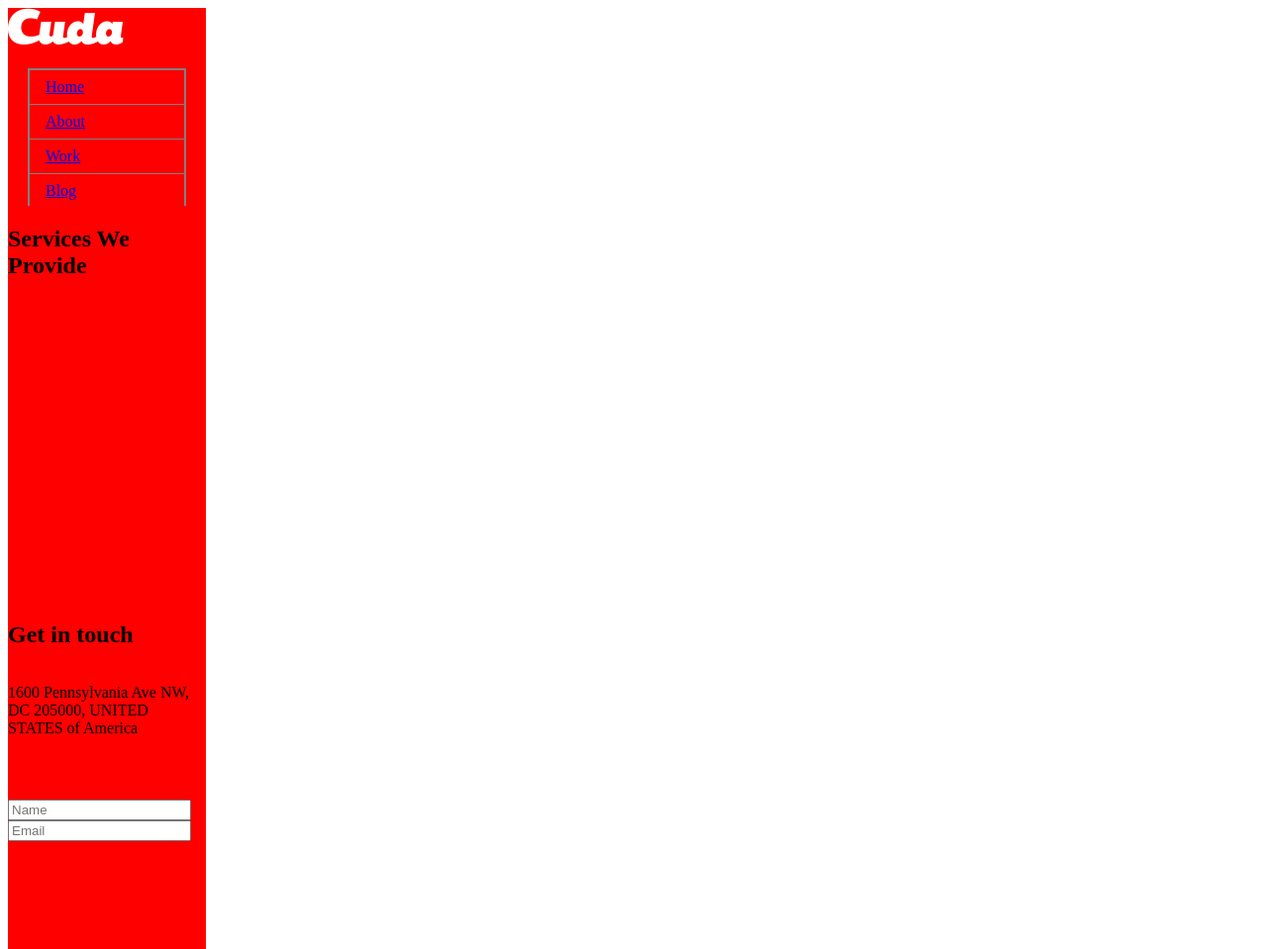
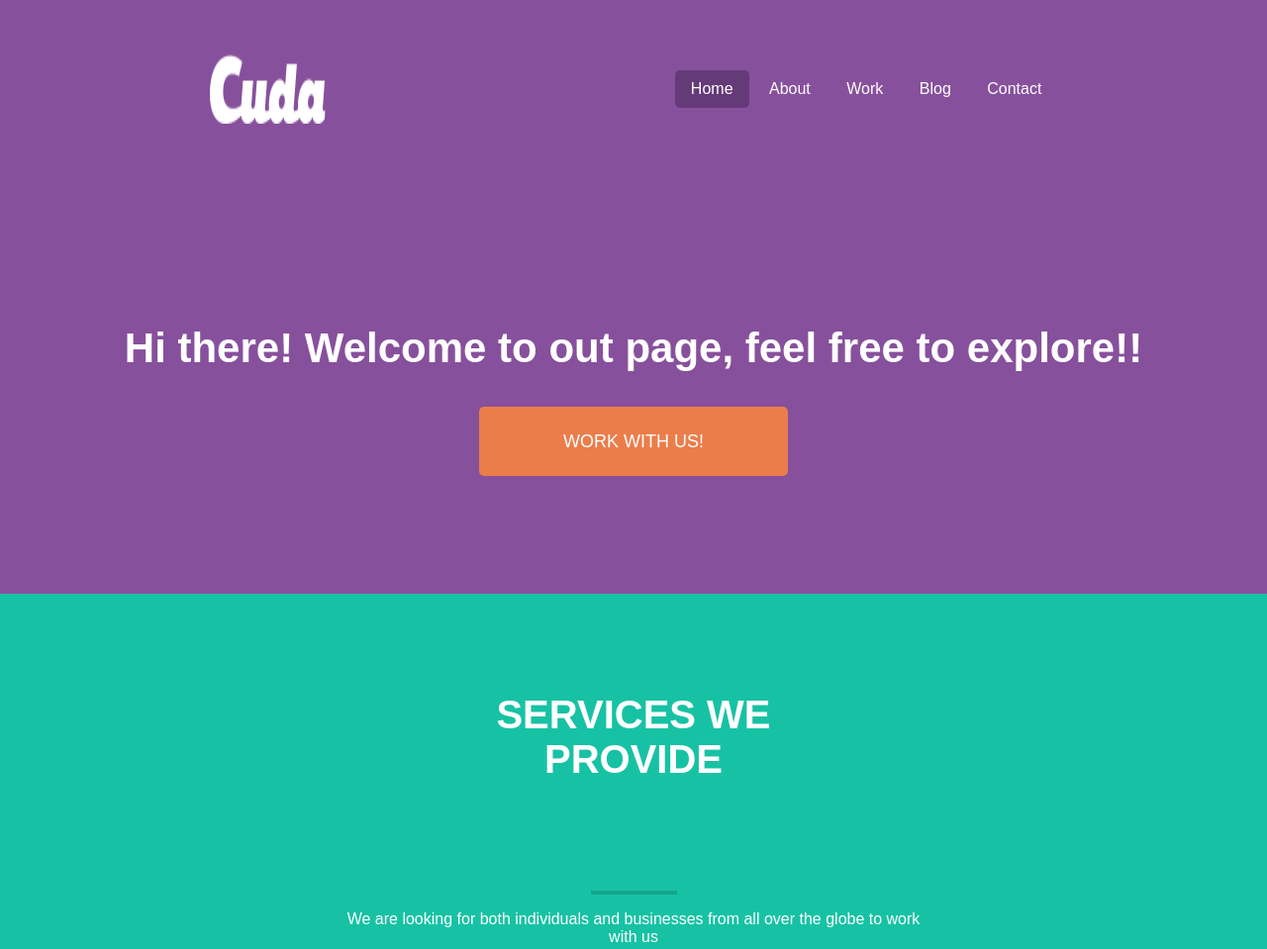
Before and after one commit to DiarPllana/webAdv, a plain HTML site: page lesson 20/index.html in a window 1280 px wide. Shown: the top 959 px of the page at 99% size. Drawn offline with Linux system fonts and the light colour scheme; files that its build step writes are made by us from their sources.

Commit message:
lesson 20

```diff
--- /dev/null
+++ b/lesson 20/css/style.css
@@ -0,0 +1,111 @@
+body {
+    margin: 0;
+    font-family: 'Titillium Web' , sans-serif;
+}
+
+#section-1 {
+    background-color: #87509c;
+    height: 600px;
+}
+
+.container {
+    margin-left: auto;
+    margin-right: auto;
+    height: 100%;
+}
+
+header {
+    padding: 55px;
+    display: flex;
+    justify-content: space-around;
+}
+
+nav ul li {
+    display: inline-block;
+    padding: 10px 16px;
+}
+
+nav ul li a {
+    text-decoration: none;
+    color: white;
+}
+
+nav ul li.active {
+    background-color: #643a79;
+    border-radius: 5px;
+}
+
+.main-heading {
+    margin-top: 148px;
+    text-align: center;
+}
+
+.main-heading h1 {
+    color: white;
+    font-size: 42px;
+    font-weight: bold;
+    margin-bottom: 60px;
+}
+
+.main-heading a {
+    background-color: #eb7d4b;
+    text-transform: uppercase;
+    padding: 25px 85px;
+    text-decoration: none;
+    border-radius: 5px;
+    color: white;
+    font-size: 18px;
+}
+
+#section-2 {
+    background-color: #17c2a4;
+    min-height: 745px;
+    color: white;
+}
+
+.title-box {
+    margin-right: auto;
+    margin-left: auto;
+    text-align: center;
+    max-width: 609px;
+}
+
+.title-box h2 {
+    margin-top: 0px;
+    margin-bottom: 10px;
+    padding: 100px;
+    font-size: 40px;
+    text-transform: uppercase;
+    font-weight: bold;
+}
+
+.title-box .line {
+    width: 87px;
+    height: 4px;
+    background-color: rgba(0, 0, 0, 0.15);
+    margin-right: auto;
+    margin-left: auto;
+}
+
+.service-box {
+    margin-top: 10px;
+    display: flex;
+    margin-right: auto;
+    margin-left: auto;
+    width: 90%;
+    padding-bottom: 100px;
+}
+
+.service {
+    width: 24%;
+    text-align: center;
+    margin-right: auto;
+    margin-left: auto;
+}
+
+.service h3 {
+    font-size: 24px;
+    font-weight: bold;
+    text-transform: uppercase;
+    margin-top: 60px;
+}
--- a/lesson 20/index.html
+++ b/lesson 20/index.html
@@ -92,6 +92,21 @@
         </form>
         </div>
     </section>
+
+    <footer>
+        <div class="container">
+            <div class="footer-links">
+                <ul>
+                    <li><a href="#">Fackebook</a></li>
+                    <li><a href="#">Google+</a></li>
+                    <li><a href="#">Instagram</a></li>
+                    <li><a href="#">Linkedin</a></li>
+                    <li><a href="#">Github</a></li>
+                    <li><a href="#">Dribble</a></li>
+                </ul>
+            </div>
+        </div>
+    </footer>
 </body>
 
 </html>
```
